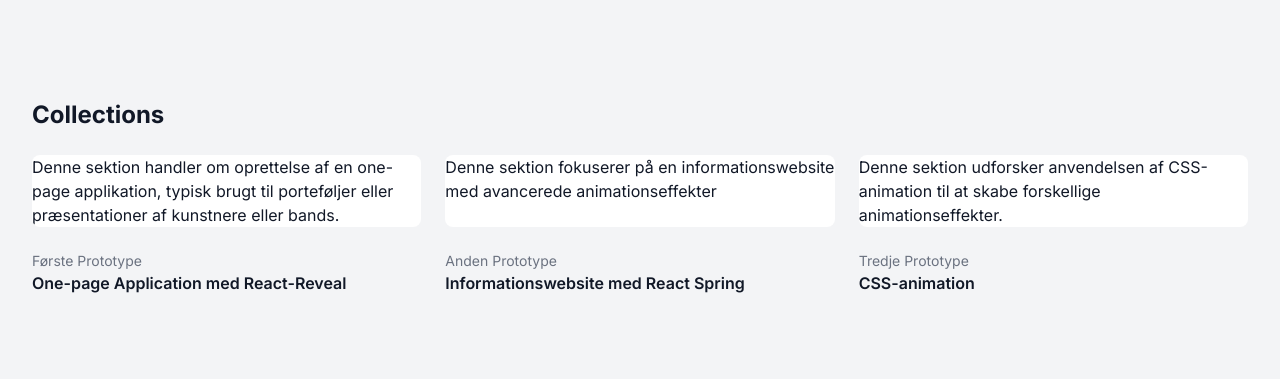
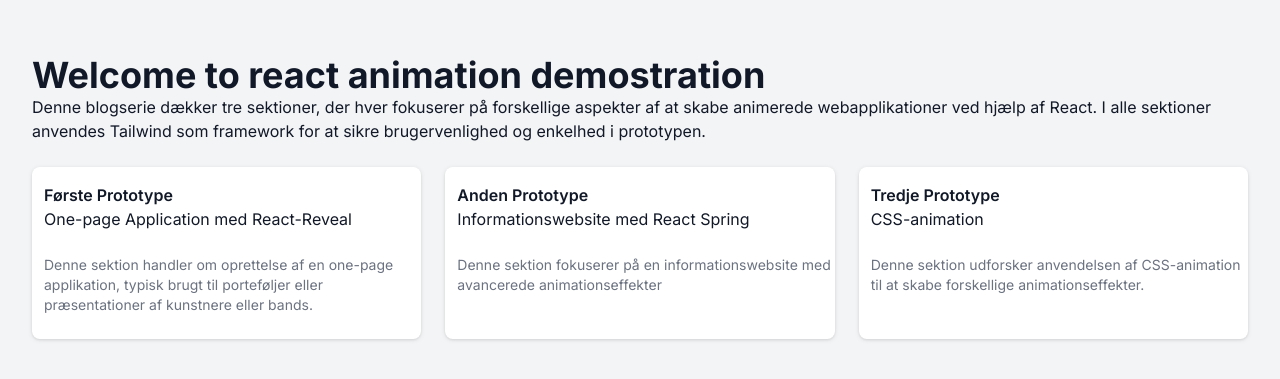
Before and after one commit to hpemcl/react_exam, a Next.js app in the folder react_animation_app/: page / in a window 1280 px wide. Shown: the part 203-582 px from the top of the page. Built offline with nearby package versions, Linux system fonts and the light colour scheme.

Commit message:
tilføjede sider

```diff
--- a/react_animation_app/next.config.mjs
+++ b/react_animation_app/next.config.mjs
@@ -1,12 +1,4 @@
-// next.config.mjs
-export default {
-    images: {
-      remotePatterns: [
-        {
-          protocol: 'https',
-          hostname: 'tailwindui.com',
-          pathname: '/img/ecommerce-images/**',
-        },
-      ],
-    },
-  };
+/** @type {import('next').NextConfig} */
+const nextConfig = {};
+
+export default nextConfig;
--- /dev/null
+++ b/react_animation_app/src/app/one-page.jsx
@@ -0,0 +1,12 @@
+import React from 'react';
+
+const OnePage = () => {
+  return (
+    <div>
+      <h1>One-page Application with React-Reveal</h1>
+      <p>This is a demonstration of a one-page application typically used for portfolios or presentations.</p>
+    </div>
+  );
+};
+
+export default OnePage;
--- a/react_animation_app/src/app/page.tsx
+++ b/react_animation_app/src/app/page.tsx
@@ -1,52 +1,56 @@
 import Link from 'next/link';
-import Image from 'next/image';
 
 const callouts = [
   {
     name: 'Første Prototype',
     description: 'One-page Application med React-Reveal',
-    imageSrc: 'https://tailwindui.com/img/ecommerce-images/home-page-02-edition-01.jpg',
-    imageAlt: 'Denne sektion handler om oprettelse af en one-page applikation, typisk brugt til porteføljer eller præsentationer af kunstnere eller bands. ',
+    imageAlt: 'Denne sektion handler om oprettelse af en one-page applikation, typisk brugt til porteføljer eller præsentationer af kunstnere eller bands.',
     href: '/one-page',
   },
   {
     name: 'Anden Prototype',
     description: 'Informationswebsite med React Spring',
-    imageSrc: 'https://tailwindui.com/img/ecommerce-images/home-page-02-edition-02.jpg',
     imageAlt: 'Denne sektion fokuserer på en informationswebsite med avancerede animationseffekter',
     href: '/information-website',
   },
   {
     name: 'Tredje Prototype',
     description: 'CSS-animation',
-    imageSrc: 'https://tailwindui.com/img/ecommerce-images/home-page-02-edition-03.jpg',
     imageAlt: 'Denne sektion udforsker anvendelsen af CSS-animation til at skabe forskellige animationseffekter.',
     href: '/css-animation',
   },
 ];
+
 
 export default function Home() {
   return (
     <div className="bg-gray-100 min-h-screen flex items-center justify-center">
       <div className="mx-auto w-full px-4 sm:px-6 lg:px-8">
         <div className="mx-auto w-full py-16 sm:py-24 lg:py-32">
-          <h2 className="text-2xl font-bold text-gray-900">Collections</h2>
+          <h2 className="text-4xl font-bold text-gray-900">Welcome to react animation demostration</h2>
+          <p className="text-base text-gray-900">
+
+          Denne blogserie dækker tre sektioner, der hver fokuserer på forskellige aspekter af at
+          skabe animerede webapplikationer ved hjælp af React. I alle sektioner anvendes Tailwind som framework for at sikre brugervenlighed og enkelhed i prototypen.
+
+         </p>
 
           <div className="mt-6 grid grid-cols-1 gap-y-12 lg:grid-cols-3 lg:gap-x-6 lg:gap-y-0">
             {callouts.map((callout) => (
-              <div key={callout.name} className="group relative flex flex-col">
-                <div className="relative flex-1 h-80 w-full overflow-hidden rounded-lg bg-white group-hover:opacity-75 sm:h-64">
-                <p className="text-base text-gray-900">{callout.imageAlt}</p>
+              <div key={callout.name} className="group relative flex flex-col drop-shadow">
+                <div className="relative  flex-1 h-80 w-full overflow-hidden rounded-lg bg-white group-hover:opacity-75 sm:h-64">
+                  <h2 className="text-1xl ml-3 mt-4 font-semibold text-gray-900">{callout.name}</h2>
+                  <p className="text-base ml-3 text-gray-900">{callout.description}</p>
+
+                  <h3 className="my-6 ml-3 text-sm text-gray-500">
+                    <Link href={callout.href} legacyBehavior>
+                      <a>
+                        <span className="absolute inset-0" />
+                        {callout.imageAlt}
+                      </a>
+                    </Link>
+                  </h3>
                 </div>
-                <h3 className="mt-6 text-sm text-gray-500">
-                  <Link href={callout.href} legacyBehavior>
-                    <a>
-                      <span className="absolute inset-0" />
-                      {callout.name}
-                    </a>
-                  </Link>
-                </h3>
-                <p className="text-base font-semibold text-gray-900">{callout.description}</p>
               </div>
             ))}
           </div>
```
Also changed, not shown: react_animation_app/src/app/css-animation.tsx (added), react_animation_app/src/app/information-website.jsx (added).
